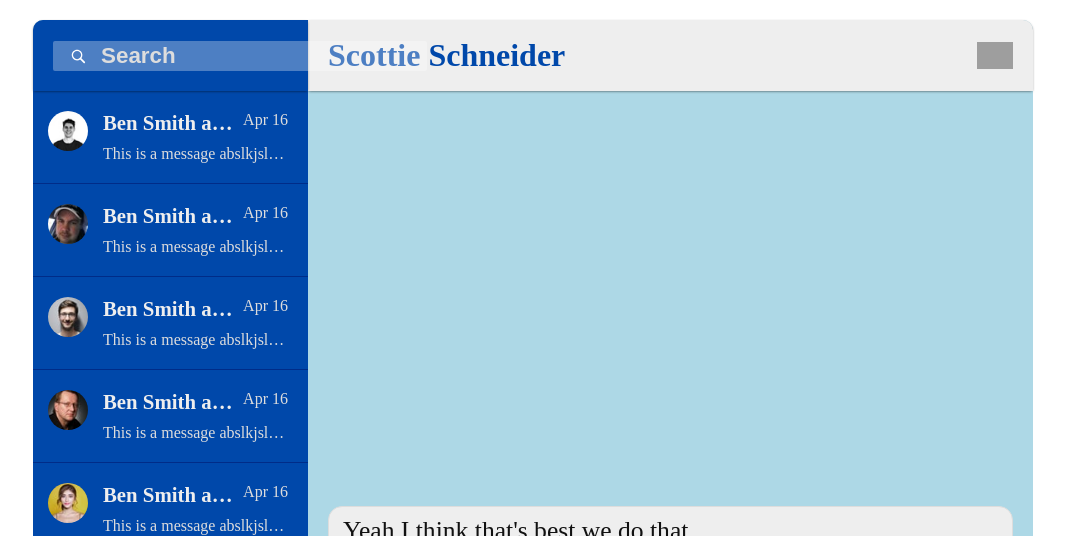
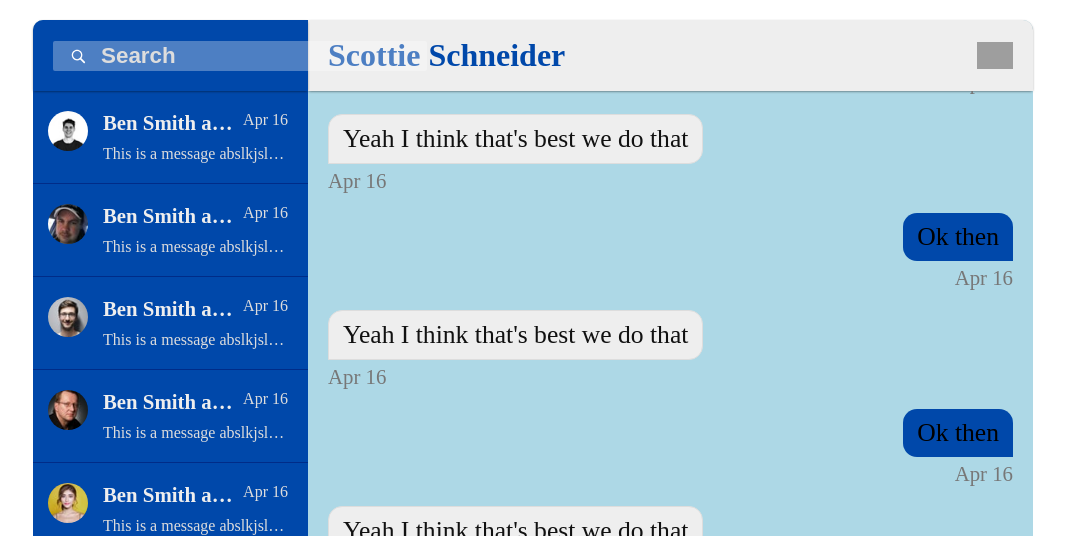
Before and after one commit to scottie-schneider/design, a Next.js app: page /grid/advanced_layouts/chat_layout in a window 1280 px wide. Shown: the top 536 px of the page, without its empty margins (107-1172 px from the left). Built offline with nearby package versions, Linux system fonts and the light colour scheme; grey boxes are pictures that could not be loaded.

Commit message:
chat alignment

```diff
--- a/pages/grid/advanced_layouts/chat_layout.js
+++ b/pages/grid/advanced_layouts/chat_layout.js
@@ -166,8 +166,18 @@ const StyledBody = styled.body`
     display: flex;
     flex-direction: column-reverse;
     padding: 0 20px;
+    overflow-y: scroll;
     .message-row {
+      display: grid;
+      grid-template-columns: 70%;
       margin-bottom: 20px;
+    }
+    .other-message {
+      justify-items: start;
+    }
+    .you-message {
+      justify-items: end;
+      justify-content: end;
     }
     .message-time {
       font-size: 1.3rem;
@@ -267,6 +277,50 @@ const ChatInterface = () => {
             </div>
             <div className="message-time">Apr 16</div>
           </div>
+          <div className="message-row you-message">
+            <div className="message-text ">Ok then</div>
+            <div className="message-time">Apr 16</div>
+          </div>
+
+          <div className="message-row other-message">
+            <div className="message-text">
+              Yeah I think that's best we do that
+            </div>
+            <div className="message-time">Apr 16</div>
+          </div>
+          <div className="message-row you-message">
+            <div className="message-text ">Ok then</div>
+            <div className="message-time">Apr 16</div>
+          </div>
+
+          <div className="message-row other-message">
+            <div className="message-text">
+              Yeah I think that's best we do that
+            </div>
+            <div className="message-time">Apr 16</div>
+          </div>
+          <div className="message-row you-message">
+            <div className="message-text ">Ok then</div>
+            <div className="message-time">Apr 16</div>
+          </div>
+
+          <div className="message-row other-message">
+            <div className="message-text">
+              Yeah I think that's best we do that
+            </div>
+            <div className="message-time">Apr 16</div>
+          </div>
+          <div className="message-row you-message">
+            <div className="message-text ">Ok then</div>
+            <div className="message-time">Apr 16</div>
+          </div>
+
+          <div className="message-row other-message">
+            <div className="message-text">
+              Yeah I think that's best we do that
+            </div>
+            <div className="message-time">Apr 16</div>
+          </div>
         </div>
         <div id="chat-form">
           <img src="/attachment-logo.svg" alt="Add Attachment" />
```
